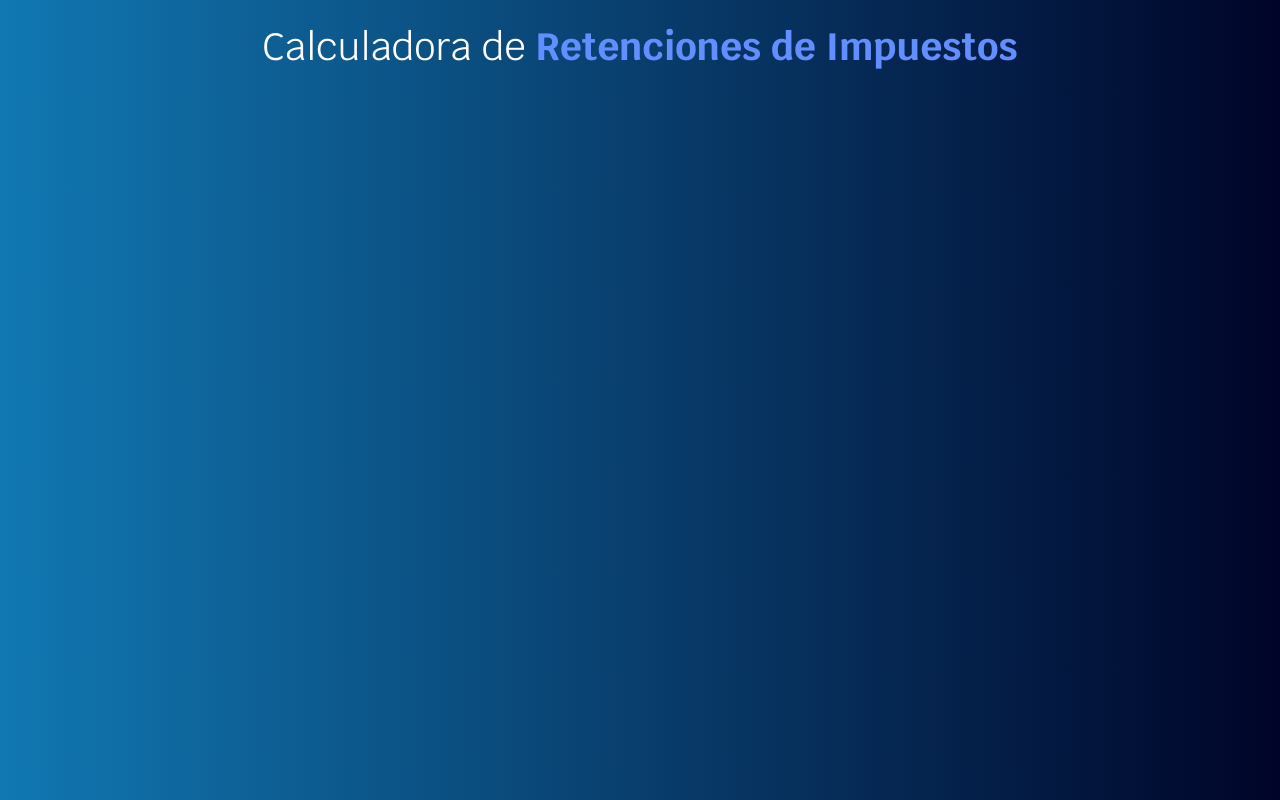
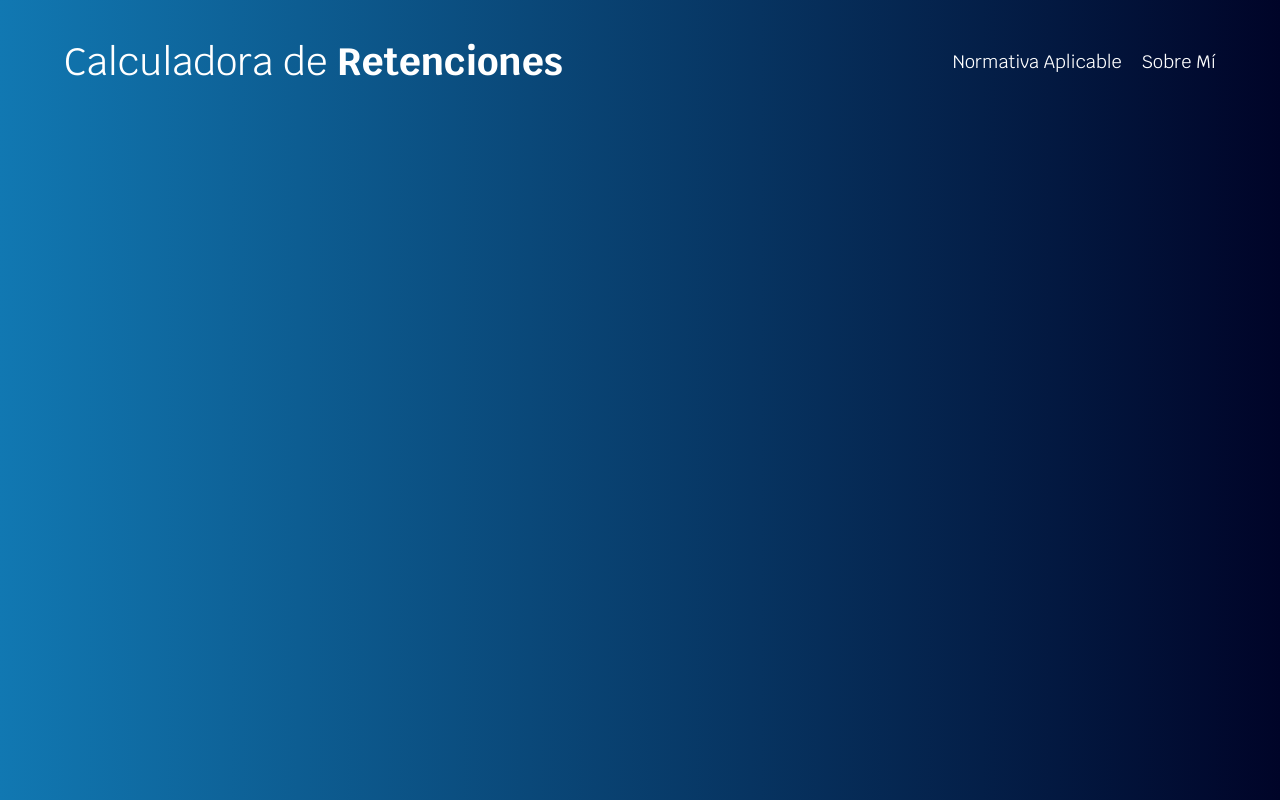
Before and after one commit to diegofdg/calculadora_retenciones, a plain HTML site: page index.html in a window 1280 px wide. Drawn offline with Linux system fonts and the light colour scheme.

Commit message:
header terminado

```diff
--- a/css/app.css
+++ b/css/app.css
@@ -33,7 +33,6 @@
 html {
     font-size: 62.5%;
     box-sizing: border-box;
-
 }
 
 *, *:before, *:after {
@@ -44,19 +43,64 @@ body {
     font-family: var(--fuente);
     font-size: 1.6rem;
     background: #000428;
-    background: linear-gradient(to right, var(--color06),var(--color01));
+    background: linear-gradient(to right, var(--color06), var(--color01));
 }
 
 h1 {
     font-size: 3.8rem;
     font-weight: normal;
     text-align: center;
-    color: var(--blanco);
+}
+
+a {
+    text-decoration: none;
+}
+
+.no-margin {
+    margin: 0;
+}
+
+.no-padding {
+    padding: 0;
 }
 
 /*** Header ***/
 
+.contenedor {
+    width: 90%;
+    margin: 0 auto;
+}
+
+.menu {
+    padding-top: 4rem;
+}
+
+.logo {
+    color: var(--blanco);
+}
+
 h1>span {
     font-weight: bold;
-    color: var(--color07);
 }
+
+.enlace {
+    display: block;
+    text-align: center;
+    font-size: 1.8rem;
+    color: var(--blanco);
+}
+
+@media (min-width: 768px) {
+    .menu {
+        display: flex;
+        justify-content: space-between;
+        align-items: center;
+    }
+}
+
+@media (min-width: 768px) {
+    .navegacion {
+        display: flex;
+        gap: 2rem;
+    }
+}
--- a/index.html
+++ b/index.html
@@ -17,8 +17,16 @@
     <title>Calculadora de Retenciones de Impuestos</title>
 </head>
 <body>
-    <header>
-        <h1>Calculadora de <span>Retenciones de Impuestos</span></h1>
+    <header class="contenedor">
+        <div class="menu">
+            <a class="logo" href="index.html">
+                <h1 class="no-margin">Calculadora de <span>Retenciones</span></h1>
+            </a>
+            <nav class="navegacion">
+                <a class="enlace" href="#">Normativa Aplicable</a>
+                <a class="enlace" href="#">Sobre Mí</a>
+            </nav>
+        </div>
     </header>
 
 
```
